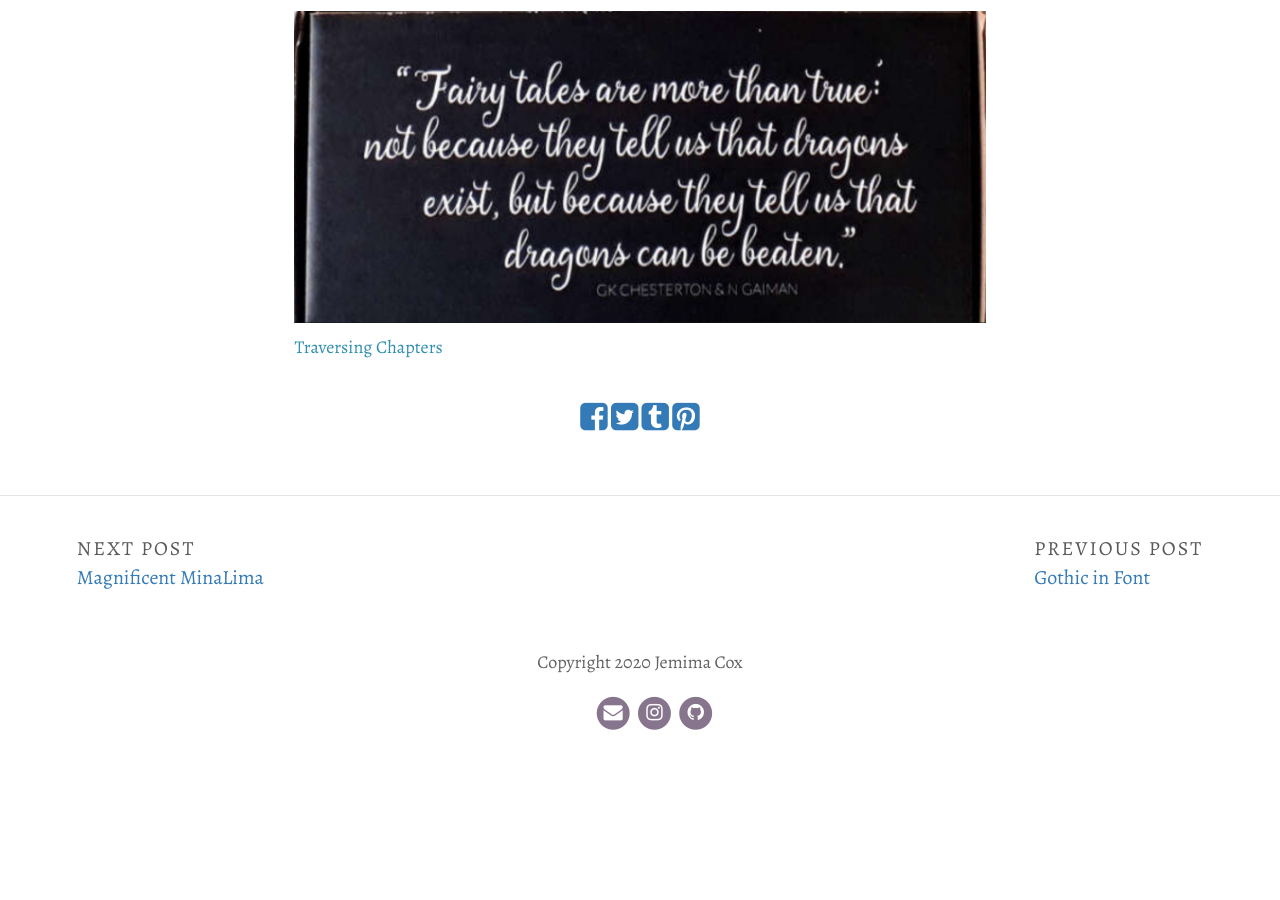
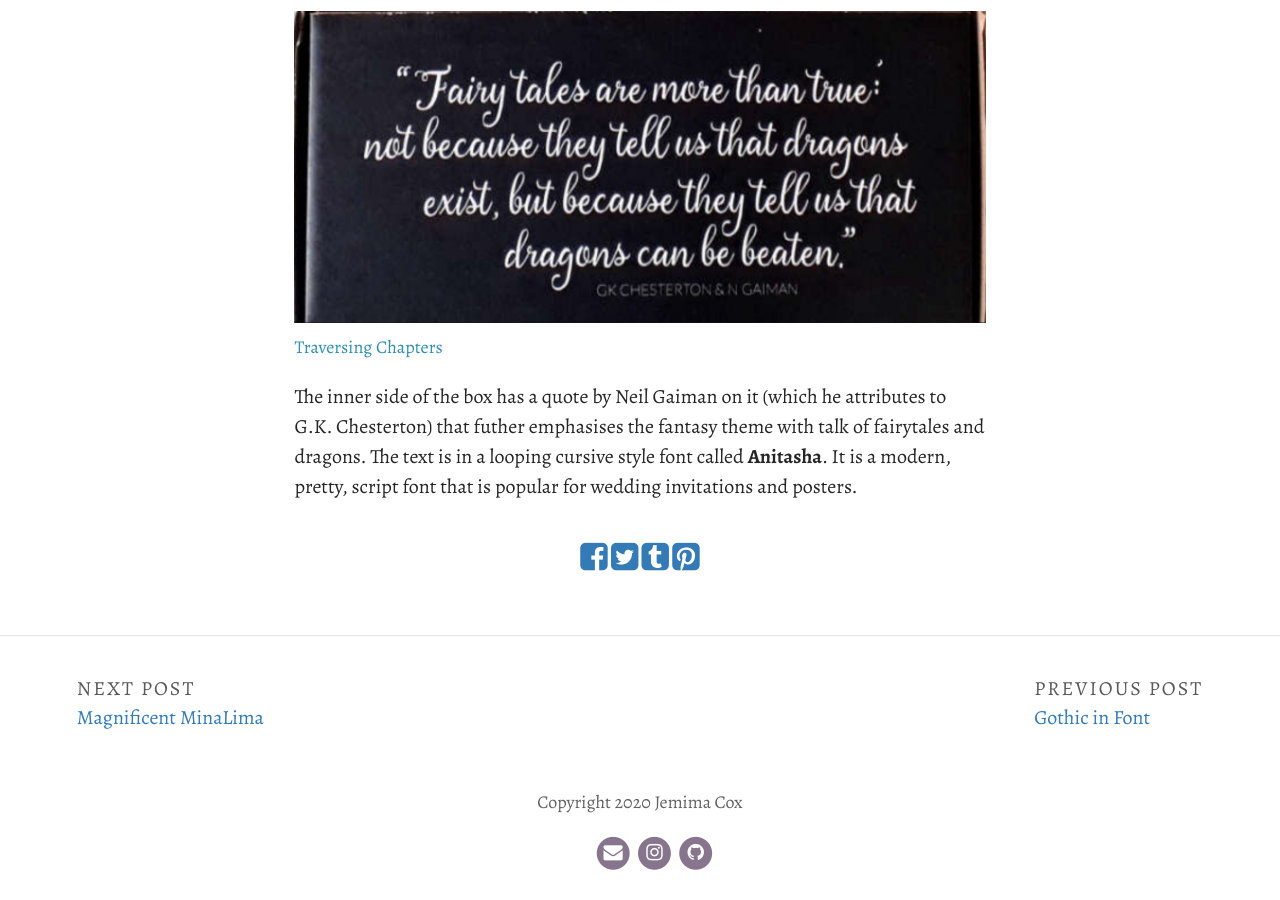
Before and after one commit to jemcox/brookesbooks, a Jekyll site: the page built from _posts/2020-10-05-fairyloot.md, in a window 1280 px wide and 900 px high, scrolled down 2019 px. Built offline with Jekyll 4.4.1, drawn with Linux system fonts in a browser that asks for light colours; some web fonts are replaced; before the commit the page ends 2779 px from its top, so only the background shows below that.

Commit message:
Update Post “2020-10-05-fairyloot”

```diff
--- a/_posts/2020-10-05-fairyloot.md
+++ b/_posts/2020-10-05-fairyloot.md
@@ -22,3 +22,5 @@ Interestingly, there is no reference to books within the logo or even symbolical
 Text on side of box
 
 ![Traversing Chapters](../uploads/screenshot-2020-11-28-at-12.19.07.png "https://www.traversingchapters.com/november-2019-fairyloot-unboxing/")
+
+The inner side of the box has a quote by Neil Gaiman on it (which he attributes to G.K. Chesterton) that futher emphasises the fantasy theme with talk of fairytales and dragons. The text is in a looping cursive style font called **Anitasha**. It is a modern, pretty, script font that is popular for wedding invitations and posters.
```
